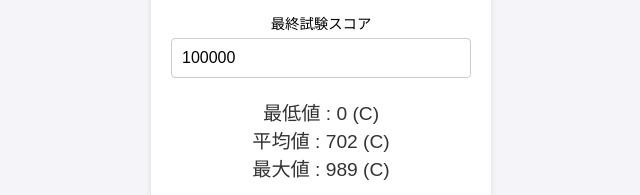
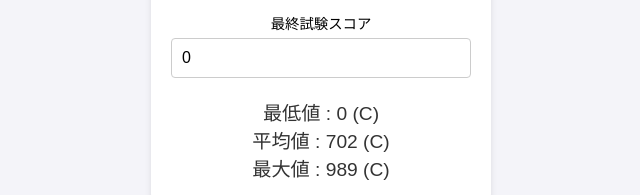
Before and after one commit to PachiNa222/calculators, a plain HTML site: page NIA.html in a window 1280 px wide. Shown: the part 515-710 px from the top of the page, 319-959 px from the left. Drawn offline with Linux system fonts and the light colour scheme.

Commit message:
Update NIA.html

```diff
--- a/NIA.html
+++ b/NIA.html
@@ -72,7 +72,7 @@
         </div>
         <div class="input-group">
             <label for="input5">最終試験スコア</label>
-            <input type="number" id="input5" min="0" value="100000">
+            <input type="number" id="input5" min="0" value="0">
         </div>
         <div class="result" id="result">最低値: 0 (C)<br>最大値: 0 (C)</div>
     </div>
```
